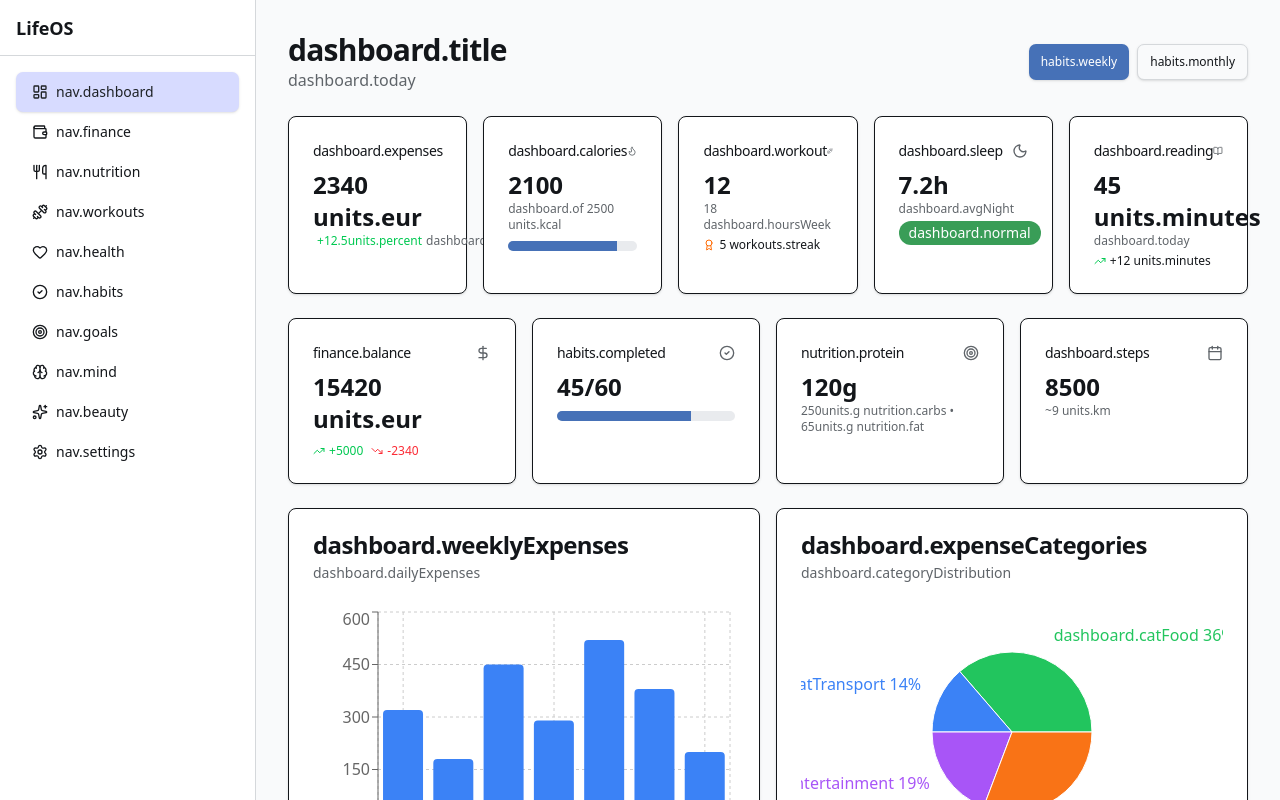
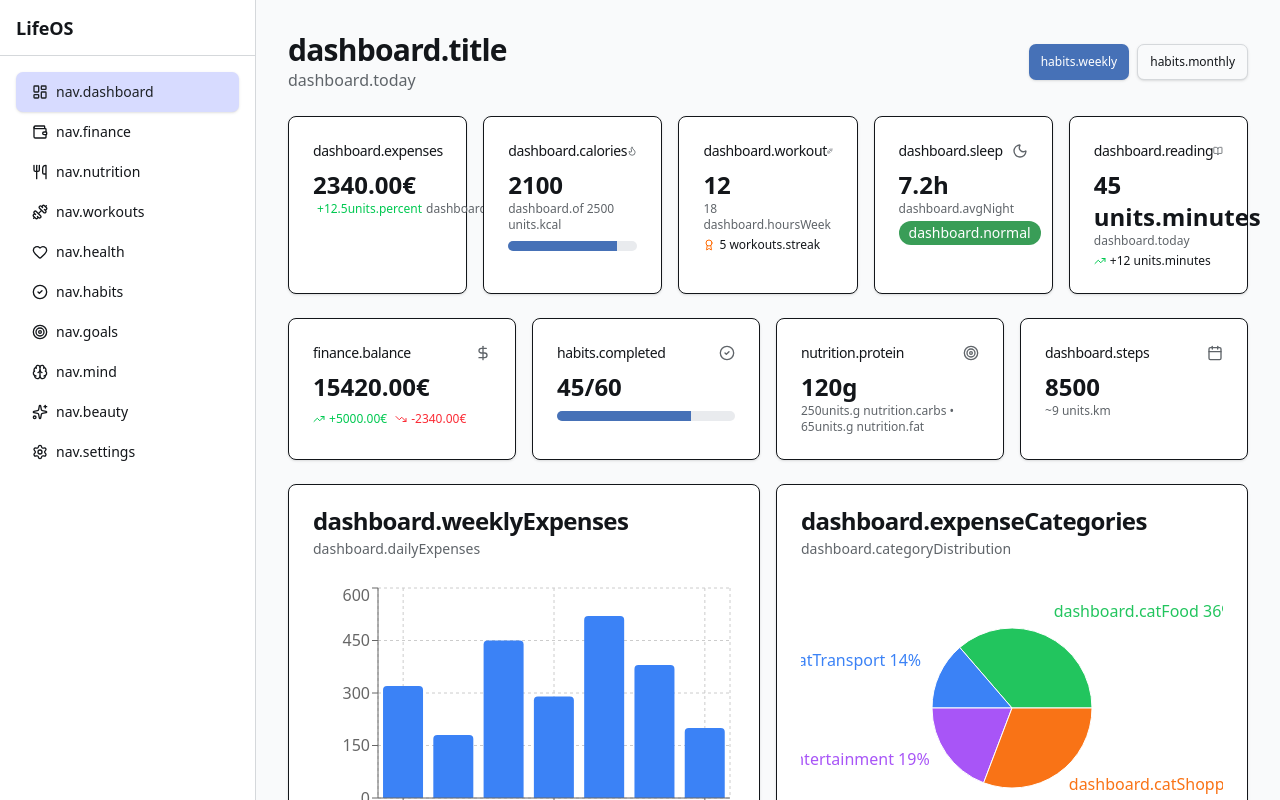
Before and after one commit to bairrrich/13.03.25_LifeOS, a Next.js app: page / in a window 1280 px wide. Shown: the top 800 px of the page. Built offline with nearby package versions, Linux system fonts and the light colour scheme; what i18next-resources-to-backend would draw is missing.

Commit message:
feat: Use selected currency in Dashboard

```diff
--- a/public/locales/en/common.json
+++ b/public/locales/en/common.json
@@ -313,7 +313,8 @@
     "light": "Light",
     "dark": "Dark",
     "system": "System",
-    "highContrast": "High Contrast"
+    "highContrast": "High Contrast",
+    "toggle": "Toggle theme"
   },
   "language": {
     "select": "Select Language",
--- a/public/locales/ru/common.json
+++ b/public/locales/ru/common.json
@@ -312,7 +312,8 @@
     "light": "Светлая",
     "dark": "Тёмная",
     "system": "Системная",
-    "highContrast": "Контрастная"
+    "highContrast": "Контрастная",
+    "toggle": "Переключить тему"
   },
   "language": {
     "select": "Выбрать язык",
--- a/src/app/page.tsx
+++ b/src/app/page.tsx
@@ -3,6 +3,7 @@
 import React, { useState } from 'react';
 import { AppLayout } from '@/ui/layout/app-layout';
 import { useTranslation } from '@/shared/lib/use-translation';
+import { useCurrency } from '@/shared/lib/use-currency';
 import { Button } from '@/ui/components/button';
 import { Card, CardContent, CardHeader, CardTitle, CardDescription } from '@/ui/components/card';
 import { Badge } from '@/ui/components/badge';
@@ -50,6 +51,7 @@ const mockStats = {
 
 export default function DashboardPage() {
   const { t } = useTranslation();
+  const { formatCurrency, symbol } = useCurrency();
   const [period, setPeriod] = useState<'week' | 'month'>('week');
 
   const weeklyData = [
@@ -111,7 +113,7 @@ export default function DashboardPage() {
               <Wallet className="h-4 w-4 text-muted-foreground" />
             </CardHeader>
             <CardContent>
-              <div className="text-2xl font-bold">{mockStats.finance.expenses} {t('units.eur')}</div>
+              <div className="text-2xl font-bold">{formatCurrency(mockStats.finance.expenses)}</div>
               <div className="flex items-center gap-1 text-xs">
                 <TrendingUp className="h-3 w-3 text-green-500" />
                 <span className="text-green-500">+{mockStats.finance.trend}{t('units.percent')}</span>
@@ -196,15 +198,15 @@ export default function DashboardPage() {
               <DollarSign className="h-4 w-4 text-muted-foreground" />
             </CardHeader>
             <CardContent>
-              <div className="text-2xl font-bold">{mockStats.finance.balance} {t('units.eur')}</div>
+              <div className="text-2xl font-bold">{formatCurrency(mockStats.finance.balance)}</div>
               <div className="flex items-center gap-2 text-xs mt-2">
                 <div className="flex items-center gap-1">
                   <TrendingUp className="h-3 w-3 text-green-500" />
-                  <span className="text-green-500">+{mockStats.finance.income}</span>
+                  <span className="text-green-500">+{formatCurrency(mockStats.finance.income)}</span>
                 </div>
                 <div className="flex items-center gap-1">
                   <TrendingDown className="h-3 w-3 text-red-500" />
-                  <span className="text-red-500">-{mockStats.finance.expenses}</span>
+                  <span className="text-red-500">-{formatCurrency(mockStats.finance.expenses)}</span>
                 </div>
               </div>
             </CardContent>
--- /dev/null
+++ b/src/shared/lib/use-currency.ts
@@ -0,0 +1,33 @@
+'use client';
+
+import { useEffect, useState } from 'react';
+
+export type Currency = 'EUR' | 'USD' | 'GBP' | 'RUB';
+
+export const currencySymbols: Record<Currency, string> = {
+  EUR: '€',
+  USD: '$',
+  GBP: '£',
+  RUB: '₽',
+};
+
+export function useCurrency() {
+  const [currency, setCurrency] = useState<Currency>('EUR');
+
+  useEffect(() => {
+    const stored = typeof window !== 'undefined' ? localStorage.getItem('lifeos-currency') : null;
+    if (stored && ['EUR', 'USD', 'GBP', 'RUB'].includes(stored)) {
+      setCurrency(stored as Currency);
+    }
+  }, []);
+
+  const formatCurrency = (amount: number): string => {
+    return `${amount.toFixed(2)}${currencySymbols[currency]}`;
+  };
+
+  return {
+    currency,
+    symbol: currencySymbols[currency],
+    formatCurrency,
+  };
+}
--- a/src/ui/components/theme-switcher.tsx
+++ b/src/ui/components/theme-switcher.tsx
@@ -10,10 +10,12 @@ import {
   DropdownMenuTrigger,
 } from '@/ui/components/dropdown-menu';
 import { Sun, Moon, Monitor, Contrast } from 'lucide-react';
+import { useTranslation } from '@/shared/lib/use-translation';
 
 export function ThemeSwitcher() {
   const { theme, setTheme } = useTheme();
   const [mounted, setMounted] = React.useState(false);
+  const { t } = useTranslation();
 
   React.useEffect(() => {
     setMounted(true);
@@ -30,7 +32,7 @@ export function ThemeSwitcher() {
   return (
     <DropdownMenu>
       <DropdownMenuTrigger asChild>
-        <Button variant="ghost" size="icon" aria-label="Переключить тему">
+        <Button variant="ghost" size="icon" aria-label={t('theme.toggle')}>
           {theme === 'light' && <Sun className="h-5 w-5" />}
           {theme === 'dark' && <Moon className="h-5 w-5" />}
           {theme === 'high-contrast' && <Contrast className="h-5 w-5" />}
@@ -40,19 +42,19 @@ export function ThemeSwitcher() {
       <DropdownMenuContent align="end" className="w-[160px]">
         <DropdownMenuItem onClick={(e) => { e.preventDefault(); setTheme('light'); }}>
           <Sun className="mr-2 h-4 w-4" />
-          <span>Светлая</span>
+          <span>{t('theme.light')}</span>
         </DropdownMenuItem>
         <DropdownMenuItem onClick={(e) => { e.preventDefault(); setTheme('dark'); }}>
           <Moon className="mr-2 h-4 w-4" />
-          <span>Тёмная</span>
+          <span>{t('theme.dark')}</span>
         </DropdownMenuItem>
         <DropdownMenuItem onClick={(e) => { e.preventDefault(); setTheme('high-contrast'); }}>
           <Contrast className="mr-2 h-4 w-4" />
-          <span>Контрастная</span>
+          <span>{t('theme.highContrast')}</span>
         </DropdownMenuItem>
         <DropdownMenuItem onClick={(e) => { e.preventDefault(); setTheme('system'); }}>
           <Monitor className="mr-2 h-4 w-4" />
-          <span>Системная</span>
+          <span>{t('theme.system')}</span>
         </DropdownMenuItem>
       </DropdownMenuContent>
     </DropdownMenu>
```
